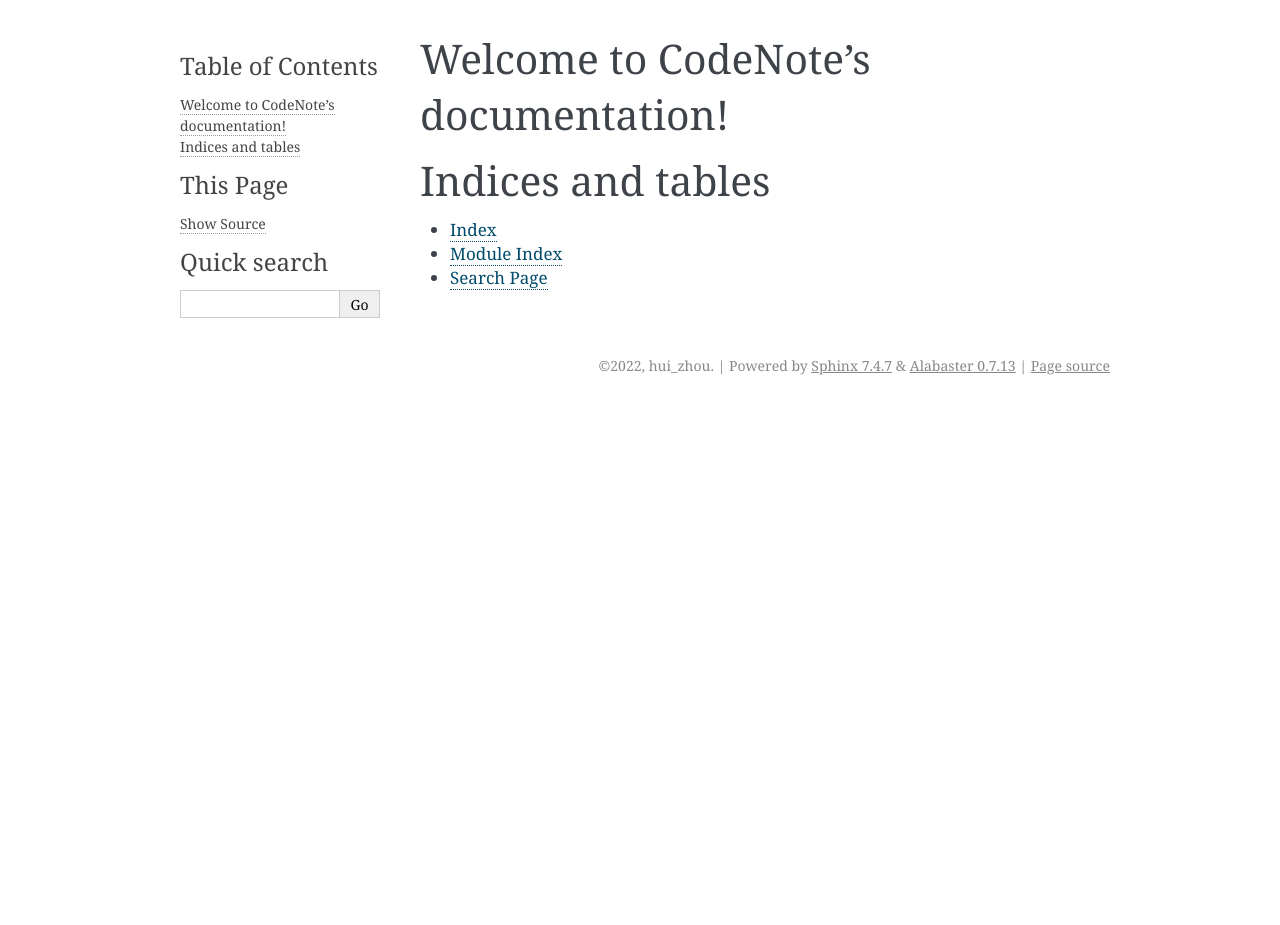
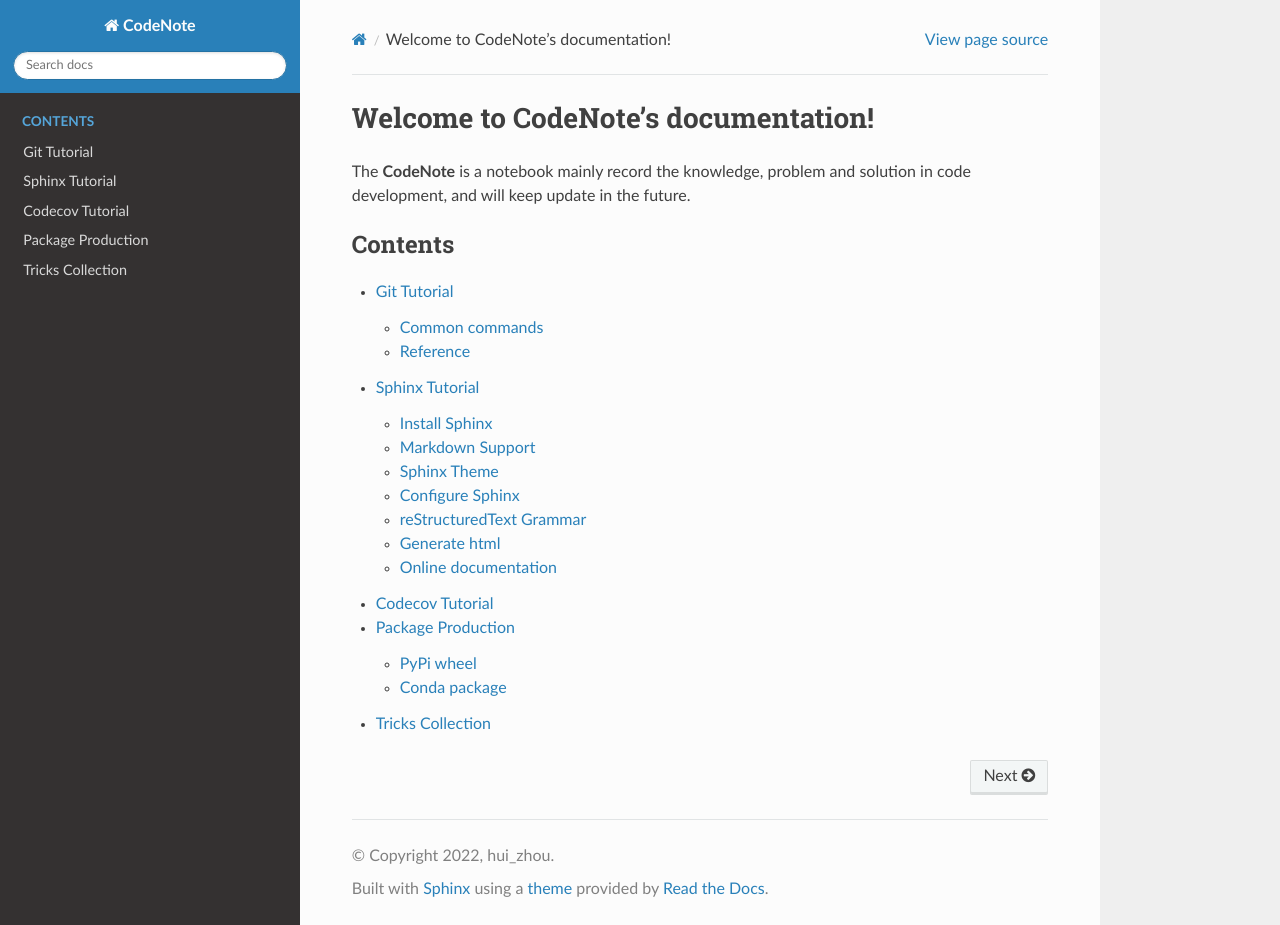
Before and after one commit to Rasic2/CodeNote, a Sphinx documentation site: the page built from docs/source/index.rst, in a window 1280 px wide and 925 px high. Built offline with Sphinx 7.4.7 and the Read the Docs theme 2.0.0, drawn with Linux system fonts in a browser that asks for light colours; some of the changed lines change nothing that is shown.

Commit message:
update git and sphinx documenation

````diff
--- /dev/null
+++ b/docs/source/codecov.md
@@ -0,0 +1 @@
+# Codecov Tutorial
--- a/docs/source/conf.py
+++ b/docs/source/conf.py
@@ -30,7 +30,22 @@ release = '0.0.1'
 # Add any Sphinx extension module names here, as strings. They can be
 # extensions coming with Sphinx (named 'sphinx.ext.*') or your custom
 # ones.
-extensions = [
+extensions = ['sphinx.ext.autodoc', 'sphinx.ext.viewcode', 'myst_parser']
+
+myst_enable_extensions = [
+    "amsmath",
+    "colon_fence",
+    "deflist",
+    "dollarmath",
+    "fieldlist",
+    "html_admonition",
+    "html_image",
+    "linkify",
+    "replacements",
+    "smartquotes",
+    "strikethrough",
+    "substitution",
+    "tasklist",
 ]
 
 # Add any paths that contain templates here, relative to this directory.
@@ -47,7 +62,9 @@ exclude_patterns = []
 # The theme to use for HTML and HTML Help pages.  See the documentation for
 # a list of builtin themes.
 #
-html_theme = 'alabaster'
+source_suffix = ['.rst', '.md', '.MD']
+
+html_theme = 'sphinx_rtd_theme'
 
 # Add any paths that contain custom static files (such as style sheets) here,
 # relative to this directory. They are copied after the builtin static files,
--- /dev/null
+++ b/docs/source/git.md
@@ -0,0 +1,91 @@
+# Git Tutorial
+
+[Git](https://git-scm.com/) is a free and open source distributed version control system designed to handle everything from small to very large projects with speed and efficiency.
+
+## Common commands
+
+- initial git repository
+
+```
+git init
+```
+
+- list the configuration of the repository
+
+```
+git config -l
+```
+
+- add files in stage
+
+```
+git add .
+```
+
+- add stage in local repository
+
+```
+git commit -m "comment"
+```
+
+where `comment` represent the comment for this commit.
+
+- list log
+
+```
+git log
+```
+
+- alias the remote repository
+
+```bash
+git remote add origin git@github.com:Rasic2/gvasp.git
+```
+
+where `origin` represent the alias of the remote repository, `git@github*` represent the url of the remote repository.
+
+- sync the latest local repository to remote
+
+```
+git push origin master
+```
+
+where `origin` represent the alias of the remote repository, `master` represent the name of branch.
+
+- sync the latest remote repository to local
+
+```
+git pull origin master
+```
+
+- store the code in workspace to stash buffer
+
+```
+git stash
+```
+
+- list stash buffer records
+
+```
+git stash list
+```
+
+- restore the first record of the stash buffer to workspace
+
+```
+git stash pop
+```
+
+Since the git-related knowledge is relatively rich, so this tutorial only lists the most common used commands. For more information, you can refer to the following links.
+
+## Reference
+
+[1. 常用 Git 命令总结](https://zhuanlan.zhihu.com/p/384819351)
+
+[2. Git 教程](https://www.runoob.com/git/git-tutorial.html)
+
+[3. Git reset 命令的使用](https://www.jianshu.com/p/cbd5cd504f14)
+
+[4. 细读 Git | 让你弄懂 origin、HEAD、FETCH_HEAD 相关内容](https://developer.aliyun.com/article/919354)
+
+[5. GitHub fork 与 pull request](https://blog.csdn.net/benben0729/article/details/83031135)
--- a/docs/source/index.rst
+++ b/docs/source/index.rst
@@ -1,20 +1,14 @@
-.. CodeNote documentation master file, created by
-   sphinx-quickstart on Sat Sep 10 12:10:12 2022.
-   You can adapt this file completely to your liking, but it should at least
-   contain the root `toctree` directive.
-
 Welcome to CodeNote's documentation!
 ====================================
 
+The :program:`CodeNote` is a notebook mainly record the knowledge, problem and solution in code development, and will keep update in the future.
+
 .. toctree::
    :maxdepth: 2
-   :caption: Contents:
+   :caption: Contents
 
-
-
-Indices and tables
-==================
-
-* :ref:`genindex`
-* :ref:`modindex`
-* :ref:`search`
+   git.md
+   sphinx.md
+   codecov.md
+   package.rst
+   tricks.md
--- /dev/null
+++ b/docs/source/package.rst
@@ -0,0 +1,213 @@
+Package Production
+===================
+
+PyPi wheel
+-----------
+
+`PyPi <https://pypi.org/>`_ wheel is very simple to production, that you only need to write the correct :file:`setup.py`, and run the following command:
+
+.. code-block:: bash
+
+    python3 setup.py sdist bdist_wheel
+
+then both :file:`*.tar.gz` and :file:`.whl` will occur at the :file:`./dist` directory.
+
+It can be seen that, whether or not write the `correct` :file:`setup.py` will determine the success of the production, and :file:`setup.py` example can see below:
+
+.. code-block:: python
+
+    from distutils.extension import Extension
+    from pathlib import Path
+
+    from Cython.Build import cythonize
+    from setuptools import setup, find_packages
+
+    setup(
+        name='gvasp',
+        description='A quick post-process for resolve or assistant the VASP calculations',
+        author='hui_zhou',
+        long_description=Path("./README.md").read_text(),
+        long_description_content_type='text/markdown',
+        version='0.0.1',
+        license='GPL-3.0',
+        python_requires='>=3.9',
+        packages=find_packages(),
+        install_requires=[
+            'Cython',
+            'lxml',
+            'matplotlib',
+            'numpy',
+            'pandas',
+            'pymatgen',
+            'pymatgen-analysis-diffusion',
+            'pyyaml',
+            'scipy'],
+        ext_modules=cythonize([Extension(name='gvasp.lib._dos', sources=['extension/_dos/_dos.pyx']),
+                               Extension(name='gvasp.lib._file', sources=['extension/_file/_file.cpp',
+                                                                          'extension/_file/_lib.cpp'])], language_level=3),
+        include_dirs=['/usr/lib/gcc/x86_64-linux-gnu/11/include', '/home/hzhou/anaconda3/include',
+                      '/home/hzhou/anaconda3/Library/include'],
+        include_package_data=True,
+        package_data={"gvasp": ["*.json", "*.yaml", "INCAR", "pot.tgz"]},
+        entry_points={'console_scripts': ['gvasp = gvasp.main:main']}
+    )
+
+where
+
+    - *name*, *author*, *description*, *version* and *license* are package metadata
+
+    - *long_description* are *long_description_content_type* are related description in `PyPi <https://pypi.org/>`_ (can write only once, before upload the package)
+
+    - *packages* will search the module (including the :file:`__init__.py`) under **.** directory
+
+    - *install_requires* is the dependency of the package, will installed when the package installed
+
+    - *ext_modules* and *include_dirs* are related to the :code:`C/C++ extensions`
+
+    - *package_data* is the data you want to including (which under the module); for other data (not in module), can write :file:`MANIFEST.in` to including them, like :download:`this <./MANIFEST.in>`
+
+    - *entry_points* specify a alias **gvasp** to represent the :code:`python3 gvasp/main.py`
+
+In fact, generate the :file:`*.whl` is the first step for :code:`Linux` platform, because `PyPi <https://pypi.org/>`_ will check the :code:`tag` of :file:`*.whl` file, only \*manylinux_* field in name can be accept according to `PEP rules <https://github.com/pypa/manylinux>`_ (:code:`PEP 513 (manylinux1)`, :code:`PEP 571 (manylinux2010)`, :code:`PEP 599 (manylinux2014)` and :code:`PEP 600 (manylinux_x_y)`). So one want to upload the package to PyPi should *repair* the wheel to have the `manylinux` field.
+
+Luckily, by `docker image <https://github.com/pypa/manylinux>`_ and `auditwheel tool <https://pypi.python.org/pypi/auditwheel>`_, one can easily `repair` the `wheel`.
+
+For example, following such steps:
+
+1. pull the docker image, i.e., `manylinux_2_28_x86_64`
+
+.. code-block:: bash
+
+    docker pull quay.io/pypa/manylinux_2_28_x86_64
+
+2. start and attach a container
+
+.. code-block:: bash
+
+    docker run -it quay.io/pypa/manylinux_2_28_x86_64 "/bin/bash"
+
+3. transfer the source code to docker container
+
+.. code-block:: bash
+
+    docker cp local_path container_id:docker_path
+
+4. recompile the package and obtain the \*.whl
+
+.. code-block:: bash
+
+    $python3 setup.py bdist_wheel
+
+5. repair the \*.whl
+
+.. code-block:: bash
+
+    auditwheel repair *.whl
+
+Finally, a new :file:`wheel` with the `manylinux` field will occur in the wheelhouse directory.
+
+Then you can upload the `wheel` to `PyPi <https://pypi.org/>`_ use such command:
+
+.. code-block:: bash
+
+    twine upload dist/*
+
+Conda package
+--------------
+
+Relative `PyPi <https://pypi.org/>`_ package production, production of conda package is very disgusting!!! Because you will meat the dependency problem every where.
+
+Although, the conda package actually only need write :file:`meta.yaml` and :file:`build.sh` (at least for me), like this:
+
+.. code-block:: yaml
+
+    package:
+      name: gvasp
+      version: 0.0.1
+
+    source:
+      path: .
+
+    requirements:
+      build:
+        - {{ compiler('c') }}
+        - {{ compiler('cxx') }}
+
+      host:
+        - python
+        - Cython
+        - setuptools
+
+      run:
+        - python
+        - numpy
+        - Cython
+        - lxml
+        - matplotlib
+        - pandas
+        - pymatgen
+        - pymatgen-analysis-diffusion
+        - pyyaml
+        - scipy
+
+    about:
+      home: https://github.com/Rasic2/gvasp
+      license: GPL-3.0
+
+and this:
+
+.. code-block:: bash
+
+    export CFLAGS="${CFLAGS} -isysroot ${CONDA_BUILD_SYSROOT}"
+    export CXXFLAGS="${CXXFLAGS} -isysroot ${CONDA_BUILD_SYSROOT}"
+    $PYTHON -m pip install . --no-deps -vv
+
+Firstly, we talk about the :file:`meta.yaml`.
+
+* `package` section represents the package information
+
+* `source` section manage how to get the package (`git`, `pypi`, `local` or `other`), here we use `local` (we suggest that you mkdir a new directory (like :file:`conda`), and put the necessary source and data in there, including :file:`meta.yaml` and the :file:`bash.sh` below)
+
+* `requirements` is very very disgusting, because they have three different part, i.e., :code:`build`, :code:`host`, :code:`run`.
+
+    * :code:`build` represents the **system infrastructure**, so you can put `revision control systems (Git, SVN)`, `make tools (GNU make, Autotool, CMake)` and `compilers (real cross, pseudo-cross, or native when not cross-compiling)`, and `any source pre-processors` there. For example, we put :code:`C/C++ compilers` in this section.
+
+    * :code:`host` is responsible for the :code:`setup.py`, in there, we use **Cython**, **setuptools** and inner module of **python**, so we put them in this section.
+
+    * :code:`run` is simple, only equal to the `install_requires`, (noted that `pymatgen-\* packages` not in default channels, so we add the :code:`conda-forge` as the optional)
+
+    * Actually, in the package production, conda will make a new directory under the `envs/**/conda-bld/package_name`. Under the directory, three directory will be made, i.e. :code:`_build_env`, :code:`_placeholder_placeholder_` and :code:`work`, where the compiler in :code:`build` section will download and installed in `_build_env`. The `_placeholder_placeholder_` directory manage the conda environment, for example, it will install the python, setuptools, Cython here, basically same to a new conda environment. The `work` dir is the copy of your source code, and the `real` build work will happen here, for example, :code:`compile` and :code:`package`.
+
+Then we can talk about the :file:`build.sh`:
+
+* Bacause of use Cython, we redefine of the :code:`CFLAGS` and :code:`CXXFLAGS`, detailed information can see `here <https://docs.conda.io/projects/conda-build/en/latest/resources/compiler-tools.html?highlight=Cython#macos-sdk>`_.
+
+* env :code:`$PYTHON` represents the python version in `_placeholder_placeholder` directory, don't use the pure `python` command.
+
+Here, we can use command below to process the real package production:
+
+.. code-block:: bash
+
+    conda-build . -c conda-forge
+
+**.** represents the directory including the :file:`meta.yaml` and use the :code:`conda-forge` channel because of `pymatgen-*` packages.
+
+After that, in :file:`conda-bld/linux-64` directory, the :file:`package.tar.bz2` has been written (`bin`, `info` and `lib` directory in it).
+
+.. note::
+    *bin* directory occur because we use **entry_points**; *info* directory store the **recipes** and **metadata**, *lib* is the real built package.
+
+Finally, we can use :code:`Anaconda` command to upload the package:
+
+.. code-block:: bash
+
+    Anaconda upload *.tar.bz2
+
+Install package can do this:
+
+.. code-block:: bash
+
+    conda install -c hui_zhou -c conda-forge qvasp
+
+.. attention::
+    When install the package, noticed that we used the compilers in **conda-forge** channel, so we particularly add this channel to install the package, otherwise conflicts will occur.
--- /dev/null
+++ b/docs/source/sphinx.md
@@ -0,0 +1,185 @@
+# Sphinx Tutorial
+
+[Sphinx](https://www.sphinx-doc.org/en/master/) is a useful tool to create intelligent and beautiful online documentation from `*.rst` and/or `*.md` files.
+
+## Install Sphinx
+
+The `Sphinx` can easily install by conda, use following command:
+
+```
+conda install sphinx
+```
+
+## Markdown Support
+
+Sphinx uses the `reStructuredText` markup language by default, so if you want to use `markdown` as the markup language, you should install the third-party extensions first.
+
+Both [recommonmark](https://recommonmark.readthedocs.io/en/latest/) and [myst-parser](https://myst-parser.readthedocs.io/en/latest/) can read markdown, but the latter is more powerful. So this tutorial only introduce `myst-parser` to extend the `Sphinx`.
+
+You can install `myst-parser` use the following command:
+
+```
+pip install myst-parser
+```
+
+## Sphinx Theme
+
+When you generate the `*.html` from sphinx, the default web theme is not very beautiful, so if you want to decorate the web page, you can change the default theme of sphinx, but should install theme extensions first.
+
+Following this command:
+
+```
+pip install sphinx_rtd_theme
+```
+
+The `sphinx_rtd_theme` will install and can be used by sphinx. This theme looks like this:
+
+<div align=center><img width=700 src="_static/sphinx.png"/></div>
+
+## Configure Sphinx
+
+Quick start a sphinx project is very easy, only need run the following command:
+
+```
+sphinx-quickstart
+```
+
+then following the introduction to complete the initial configuration.
+
+Before we start the write the documentation, we need to configure the sphinx and extensions at first, and only `conf.py` file need to modify (locate in `/source` directory), like this.
+
+```python
+# Configuration file for the Sphinx documentation builder.
+#
+# This file only contains a selection of the most common options. For a full
+# list see the documentation:
+# https://www.sphinx-doc.org/en/master/usage/configuration.html
+
+# -- Path setup --------------------------------------------------------------
+
+# If extensions (or modules to document with autodoc) are in another directory,
+# add these directories to sys.path here. If the directory is relative to the
+# documentation root, use os.path.abspath to make it absolute, like shown here.
+#
+
+# -- Project information -----------------------------------------------------
+
+project = 'CodeNote'
+copyright = '2022, hui_zhou'
+author = 'hui_zhou'
+
+# The full version, including alpha/beta/rc tags
+release = '0.0.1'
+
+
+# -- General configuration ---------------------------------------------------
+
+# Add any Sphinx extension module names here, as strings. They can be
+# extensions coming with Sphinx (named 'sphinx.ext.*') or your custom
+# ones.
+extensions = ['sphinx.ext.autodoc', 'sphinx.ext.viewcode', 'myst_parser']
+
+myst_enable_extensions = [
+    "amsmath",
+    "colon_fence",
+    "deflist",
+    "dollarmath",
+    "fieldlist",
+    "html_admonition",
+    "html_image",
+    "linkify",
+    "replacements",
+    "smartquotes",
+    "strikethrough",
+    "substitution",
+    "tasklist",
+]
+
+# Add any paths that contain templates here, relative to this directory.
+templates_path = ['_templates']
+
+# List of patterns, relative to source directory, that match files and
+# directories to ignore when looking for source files.
+# This pattern also affects html_static_path and html_extra_path.
+exclude_patterns = []
+
+
+# -- Options for HTML output -------------------------------------------------
+
+# The theme to use for HTML and HTML Help pages.  See the documentation for
+# a list of builtin themes.
+#
+source_suffix = ['.rst', '.md', '.MD']
+
+html_theme = 'sphinx_rtd_theme'
+
+# Add any paths that contain custom static files (such as style sheets) here,
+# relative to this directory. They are copied after the builtin static files,
+# so a file named "default.css" will overwrite the builtin "default.css".
+html_static_path = ['_static']
+```
+
+Where `extensions` list the extensions we need to enable, `myst_enable_extensions` specify the extensions belonging to `myst-parser`, `source_suffix` list the documentation file suffix and `html_theme` specify the theme what we use.
+
+:::{note}
+If you also list the `linkify` in the `myst_enable_extensions`, please install `myst-parser[linkify]` first.
+:::
+
+## reStructuredText Grammar
+
+The rst grammar can see [here](https://ebf-contribute-guide.readthedocs.io/zh_CN/latest/rest-syntax/base-syntax.html), which is not the main content of this tutorial.
+
+## Generate html
+
+After you finish the documentation, you can run the following command (in `/docs` directory) to generate the `*.html` and preview.
+
+```
+make html
+```
+
+## Online documentation
+
+If you want to make your documentation online, you can use [github](https://github.com/) and [readthedocs](https://readthedocs.org/) to manage.
+
+Following this steps:
+
+1. prepare a `.readthedocs.yaml` in your `root directory`
+
+2. push your documentation to `github`
+
+3. link your `github` project to `readthedocs`
+
+`.readthedocs.yaml` example:
+
+```yaml
+# .readthedocs.yaml
+# Read the Docs configuration file
+# See https://docs.readthedocs.io/en/stable/config-file/v2.html for details
+
+# Required
+version: 2
+
+# Set the version of Python and other tools you might need
+build:
+  os: ubuntu-20.04
+  tools:
+    python: "3.9"
+    # You can also specify other tool versions:
+    # nodejs: "16"
+    # rust: "1.55"
+    # golang: "1.17"
+
+# Build documentation in the docs/ directory with Sphinx
+sphinx:
+  configuration: docs/source/conf.py
+# If using Sphinx, optionally build your docs in additional formats such as PDF
+# formats:
+#    - pdf
+
+# Optionally declare the Python requirements required to build your docs
+# python:
+#   install:
+#     - requirements: requirements.txt
+#     - method: setuptools
+#       path: .
+```
--- /dev/null
+++ b/docs/source/tricks.md
@@ -0,0 +1 @@
+# Tricks Collection
````
Also changed, not shown: .readthedocs.yaml (added), README.md (line endings or trailing spaces), 2 other files.
